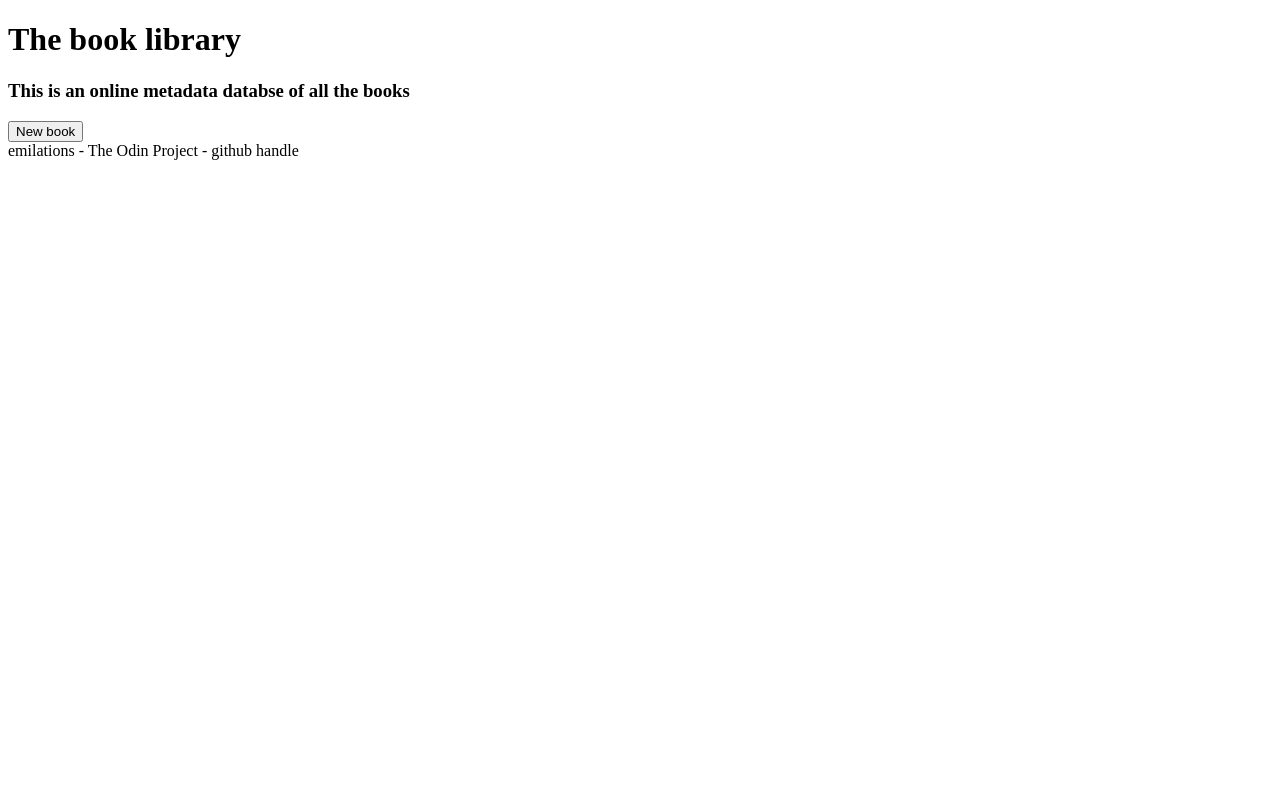
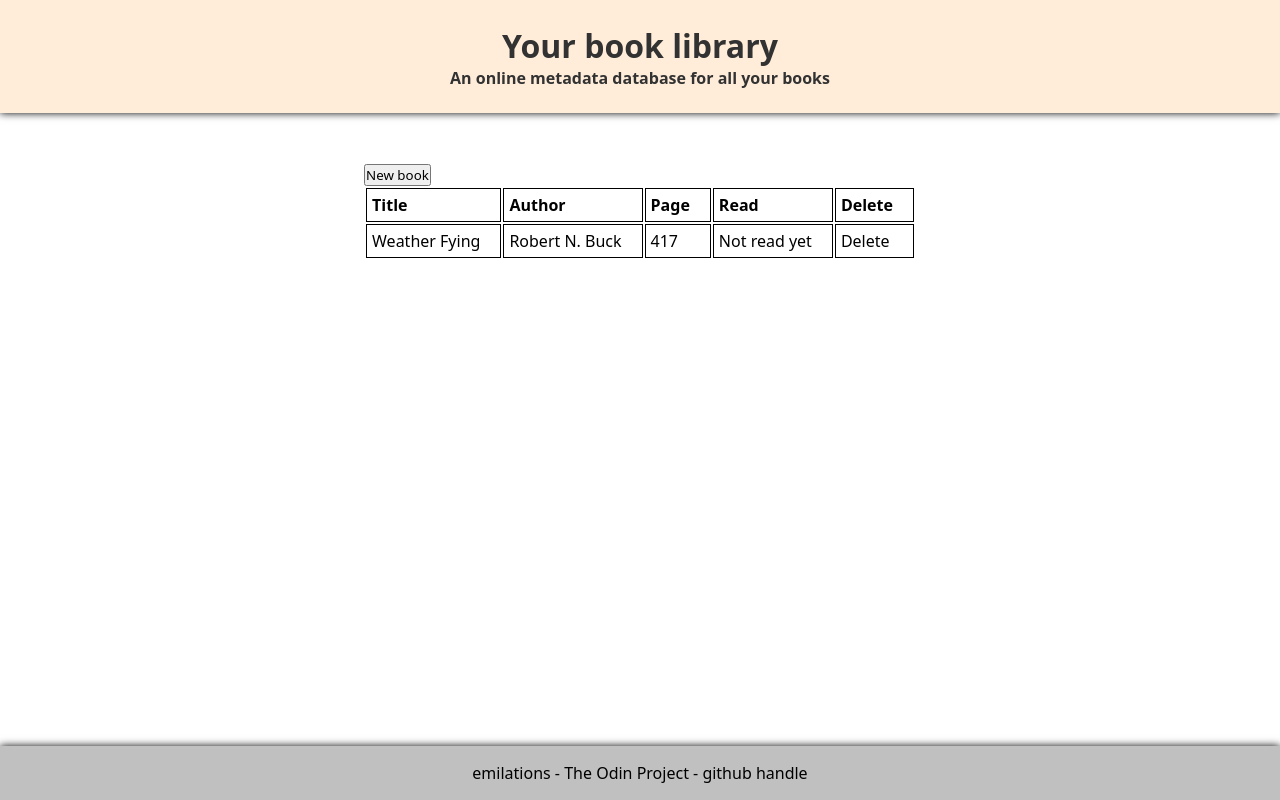
Before and after one commit to emilations/odin-Library, a plain HTML site: page index.html in a window 1280 px wide. Drawn offline with Linux system fonts and the light colour scheme.

Commit message:
Add layout and html content with styling

```diff
--- a/index.html
+++ b/index.html
@@ -4,20 +4,41 @@
     <meta charset="UTF-8">
     <meta http-equiv="X-UA-Compatible" content="IE=edge">
     <meta name="viewport" content="width=device-width, initial-scale=1.0">
+    <link rel="stylesheet" href="styles.css">
     <title>Document</title>
   </head>
   <body>
+    <div class="container">
       <div class="header">
-    <div class="title">
-      <h1>The book library</h1>
+        <h1>Your book library</h1>
+        <h4>An online metadata database for all your books</h4>
       </div>
-    <div class="hero">
-      <h3>This is an online metadata databse of all the books</h3>
+      <div class="main">
+        <div class="button"><button>New book</button></div>
+        <div class="table-container">
+          <table class="table">
+            <tbody>
+              <tr>
+                <th>Title</th>
+                <th>Author</th>
+                <th>Page</th>
+                <th>Read</th>
+                <th>Delete</th>
+              </tr>
+              <tr>
+                <td>Weather Fying</td>
+                <td>Robert N. Buck</td>
+                <td>417</td>
+                <td>Not read yet</td>
+                <td>Delete</td>
+              </tr>
+            </tbody>
+          </table>
         </div>
       </div>
-  <div class="main">
-    <button>New book</button>
+      <div class="footer">
+        <p>emilations - The Odin Project - github handle</p>
       </div>
-  <div class="footer">emilations - The Odin Project - github handle</div>
+    </div>
   </body>
 </html>
--- a/styles.css
+++ b/styles.css
@@ -1,4 +1,65 @@
-* {
+*, h1, h3{
   padding: 0;
   margin: 0;
+  font-family: system-ui, -apple-system, BlinkMacSystemFont, "Segoe UI", Roboto,
+  Oxygen, Ubuntu, Cantarell, "Open Sans", "Helvetica Neue", sans-serif;
 }
+
+.container {
+  height: 100vh;
+  width: 100%;
+  display: grid;
+  grid-template-rows: auto 1fr auto;
+}
+
+.header {
+  padding: 1.5rem 50px 1.5rem 50px;
+  background-color: #FFEDDA;
+  text-align: center;
+  gap: 50px;
+  color: rgb(50, 50, 50);
+  box-shadow: 0px 0px 8px black;
+}
+
+.main {
+  padding: 50px;
+  justify-self: center;
+  display: flex;
+  flex-direction: column;
+}
+
+.table-container {
+  display: flex;
+  width: 100%;
+  justify-content: center;
+}
+
+th, td {
+  text-align: start;
+  padding: 5px 20px 5px 5px;
+  border: 1px solid;
+}
+
+.footer {
+  background-color: silver;
+  text-align: center;
+  padding: 1rem;
+  box-shadow: 0px 0px 8px black;
+}
+
+/*
+#C89E7F
+RGB (200,158,127)
+
+#FFEDDA
+RGB (255,237,218)
+
+#DCA99B
+RGB (220,169,155)
+
+#D07B54
+RGB (208,123,84)
+
+#B96453
+RGB (185,100,83)
+*/
```
Lines whose indentation alone changed are shown as unchanged.
